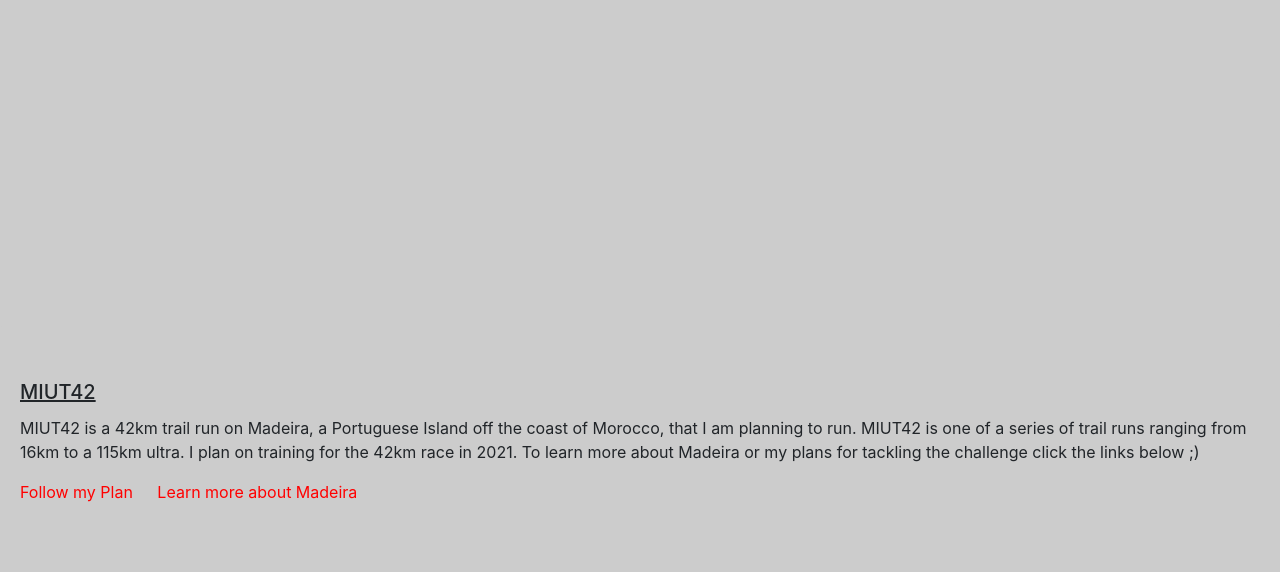
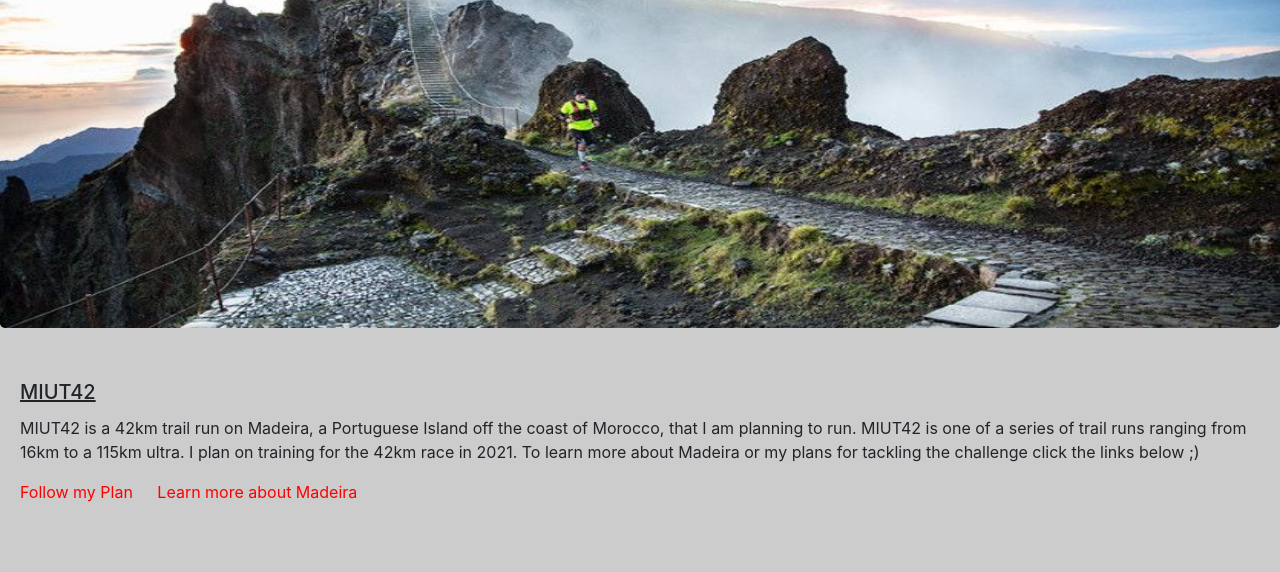
Before and after one commit to EwaWatson/My-MIUT, a plain HTML site: page index.html in a window 1280 px wide. Shown: the part 228-800 px from the top of the page. Drawn offline with nearby package versions, Linux system fonts and the light colour scheme.

Commit message:
Update stylesheet.css

```diff
--- a/stylesheet.css
+++ b/stylesheet.css
@@ -10,7 +10,7 @@ body {
 }
 
 .jumbotron {
-    background-image: url("images/runner.jpg");
+    background-image: url("runner.jpg");
     background-color: #cccccc;
     background-size: 100% 100%;
     background-repeat: no-repeat;
```
